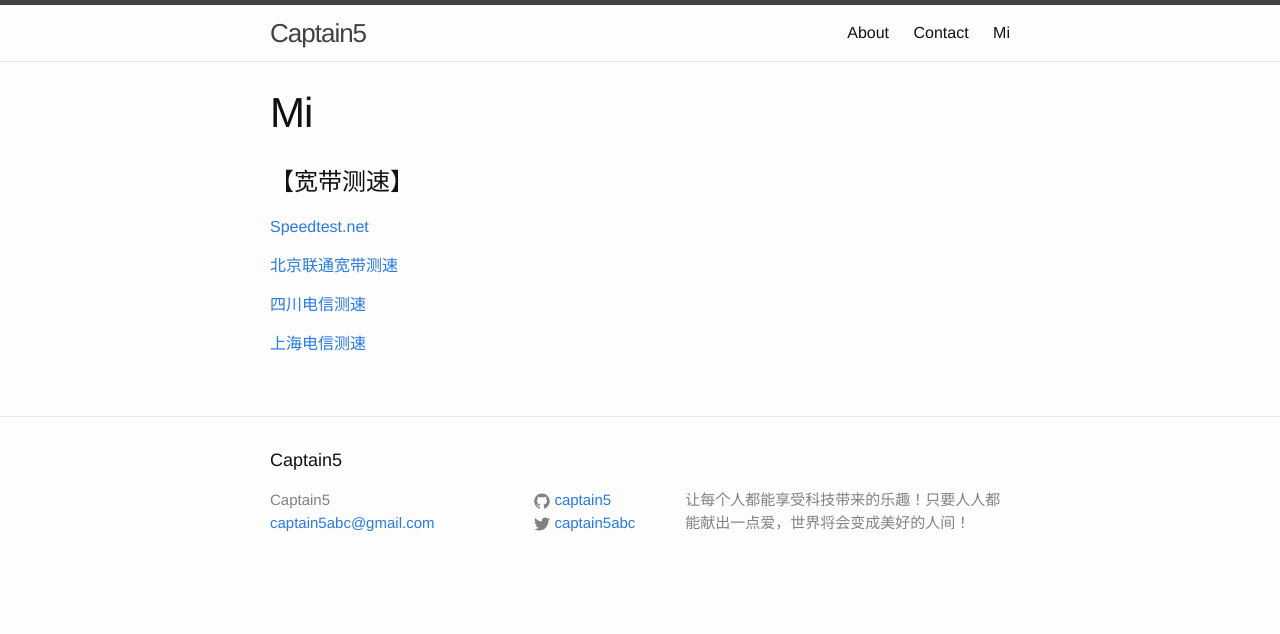
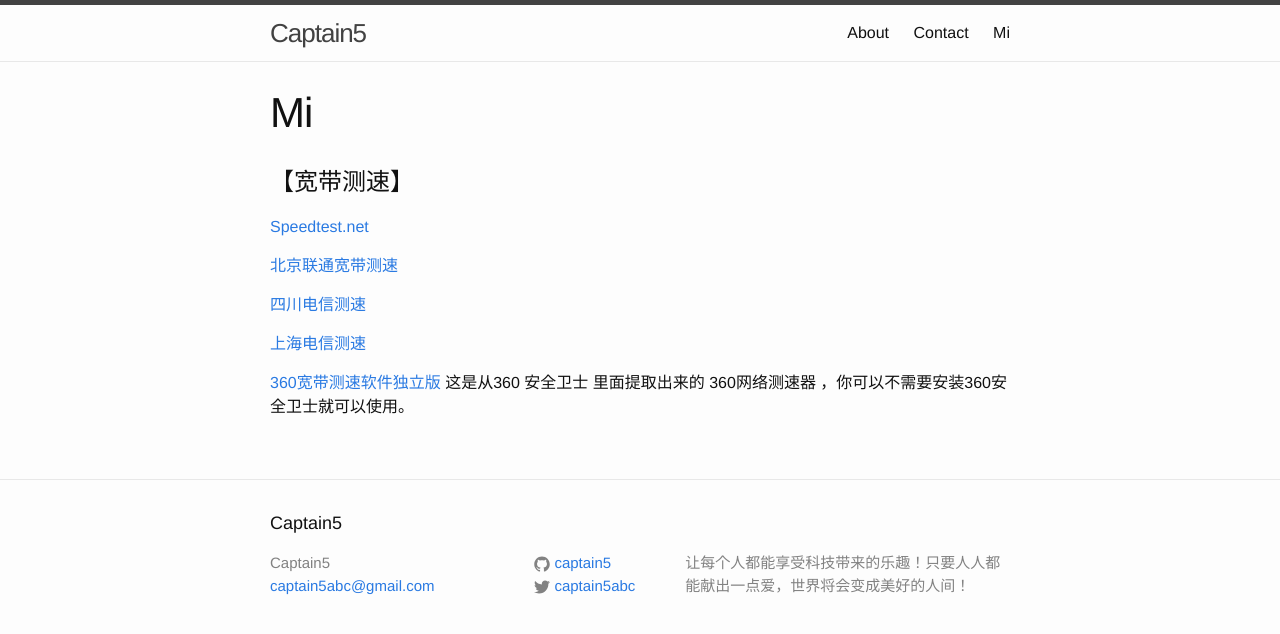
Before and after one commit to captain5/captain5.github.io, a Jekyll site: the page built from mi.md, in a window 1280 px wide. Shown: the top 634 px of the page. Built offline with Jekyll 4.4.1, drawn with Linux system fonts in a browser that asks for light colours.

Commit message:
Update mi.md

```diff
--- a/mi.md
+++ b/mi.md
@@ -14,3 +14,5 @@
 [四川电信测速](http://speed.sc.cninfo.net/chinatelcom/speedtest/sccs/index.shtml)
 
 [上海电信测速](http://sh.189.cn/support/netreport/)
+
+[360宽带测速软件独立版](https://pan.baidu.com/s/1pJZdbR1) 这是从360 安全卫士 里面提取出来的 360网络测速器 ，你可以不需要安装360安全卫士就可以使用。
```
